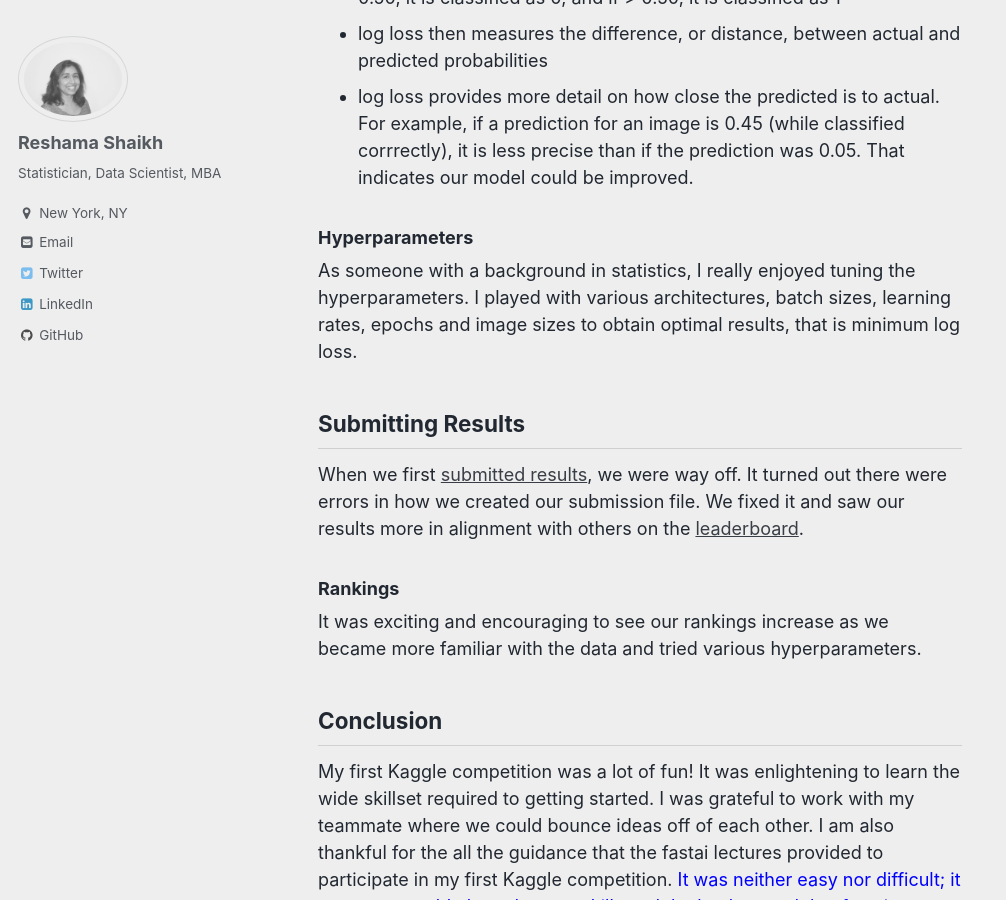
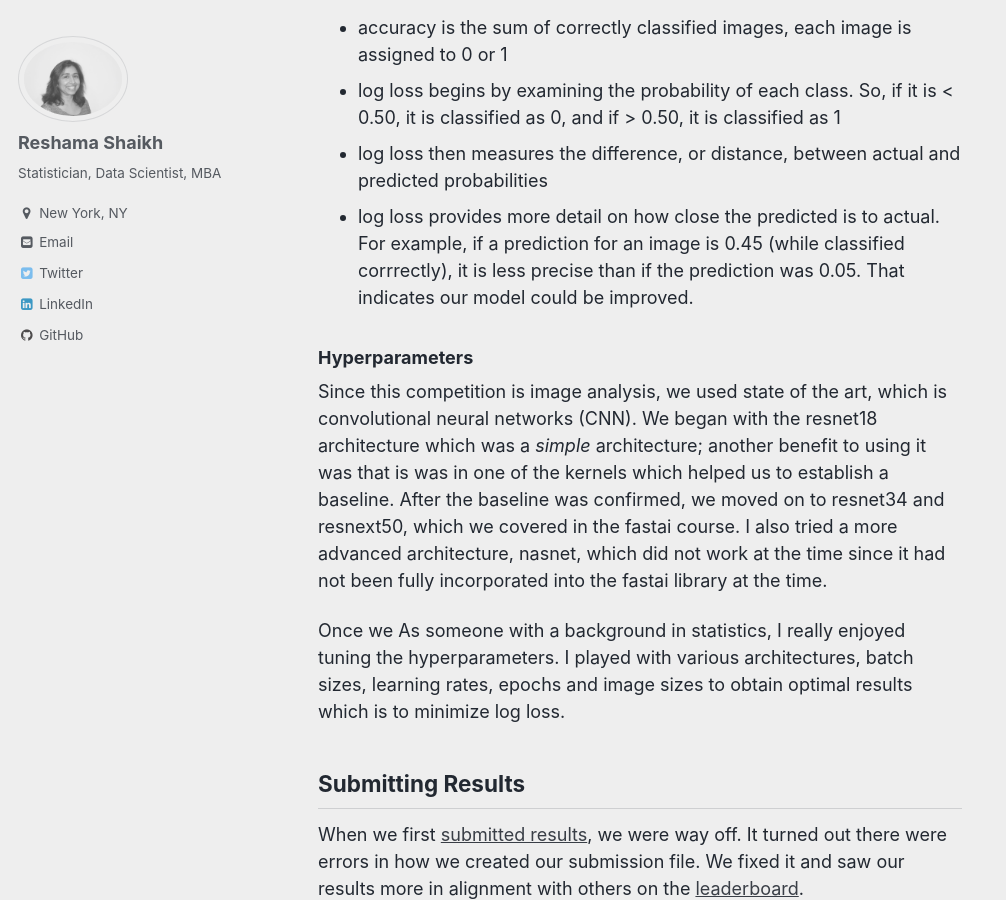
Before and after one commit to reshamas/reshamas.github.io, a Jekyll site: the page built from _posts/2018-04-18-my-first-kaggle-competition.md, in a window 1280 px wide and 900 px high, scrolled down 3789 px. Shown: the whole window, without its empty margins (0-1006 px from the left). Built offline with Jekyll 4.4.1, drawn with Linux system fonts in a browser that asks for light colours; emoji names are drawn with the system emoji font; some of the changed text lies outside the part shown.

Commit message:
Update 2018-04-18-my-first-kaggle-competition.md

```diff
--- a/_posts/2018-04-18-my-first-kaggle-competition.md
+++ b/_posts/2018-04-18-my-first-kaggle-competition.md
@@ -14,9 +14,12 @@
 - it was an active competition at the time
 - the dataset size was manageable (~1300 images in the training dataset, with 4 features)
 
-There are kernels available to start the analysis.  However, we were unable to run GPU on the kernels, so we went to [AWS GPU](https://github.com/reshamas/fastai_deeplearn_part1/blob/master/tools/aws_ami_gpu_setup.md) to do our work.  We set up the cloud machine, downloaded the data, ran a neural network and submitted our first results within one Saturday afternoon.
+There are kernels available to start the analysis.  However, we were unable to run GPU on the kernels, so we went to AWS to do our work.  We set up the cloud machine, downloaded the data, ran a neural network and submitted our first results within one Saturday afternoon.
 
 ## What I Learned:  Dev Ops Tools
+
+### Cloud Computing
+Fastai created a public template for users.  There are detailed instructions in this [Set up AWS](https://github.com/reshamas/fastai_deeplearn_part1/blob/master/tools/aws_ami_gpu_setup.md) document.
 
 ### Logging into AWS
 There is a routine process when using AWS such as:
@@ -66,7 +69,9 @@
 - log loss provides more detail on how close the predicted is to actual.  For example, if a prediction for an image is 0.45 (while classified corrrectly), it is less precise than if the prediction was 0.05.  That indicates our model could be improved.
 
 ### Hyperparameters
-As someone with a background in statistics, I really enjoyed tuning the hyperparameters.  I played with various architectures, batch sizes, learning rates, epochs and image sizes to obtain optimal results, that is minimum log loss.
+Since this competition is image analysis, we used state of the art, which is convolutional neural networks (CNN).  We began with the resnet18 architecture which was a *simple* architecture; another benefit to using it was that is was in one of the kernels which helped us to establish a baseline.  After the baseline was confirmed, we moved on to resnet34 and resnext50, which we covered in the fastai course.  I also tried a more advanced architecture, nasnet, which did not work at the time since it had not been fully incorporated into the fastai library at the time.
+
+Once we As someone with a background in statistics, I really enjoyed tuning the hyperparameters.  I played with various architectures, batch sizes, learning rates, epochs and image sizes to obtain optimal results which is to minimize log loss.
 
 ## Submitting Results
 When we first [submitted results](https://www.kaggle.com/c/statoil-iceberg-classifier-challenge/submissions?sortBy=date&group=all&page=1), we were way off.  It turned out there were errors in how we created our submission file.  We fixed it and saw our results more in alignment with others on the [leaderboard](https://www.kaggle.com/c/statoil-iceberg-classifier-challenge/leaderboard).
```
